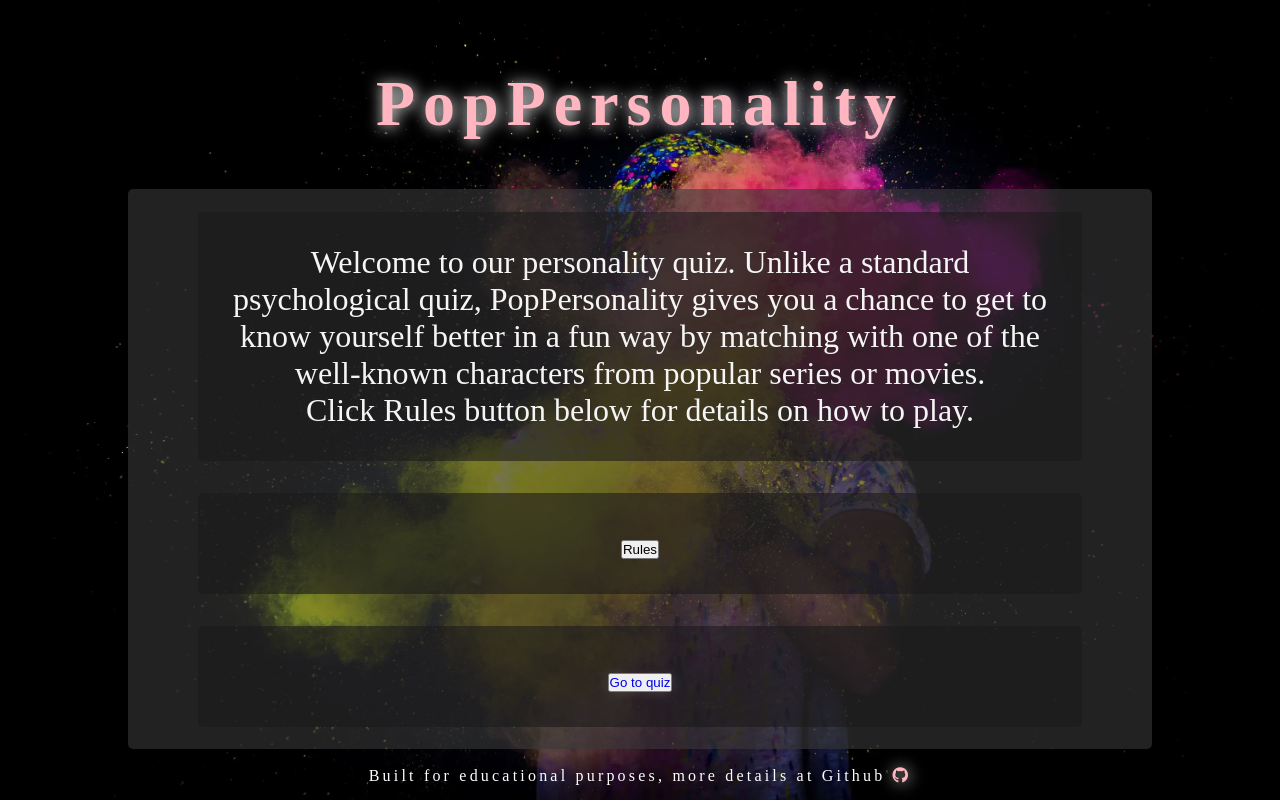
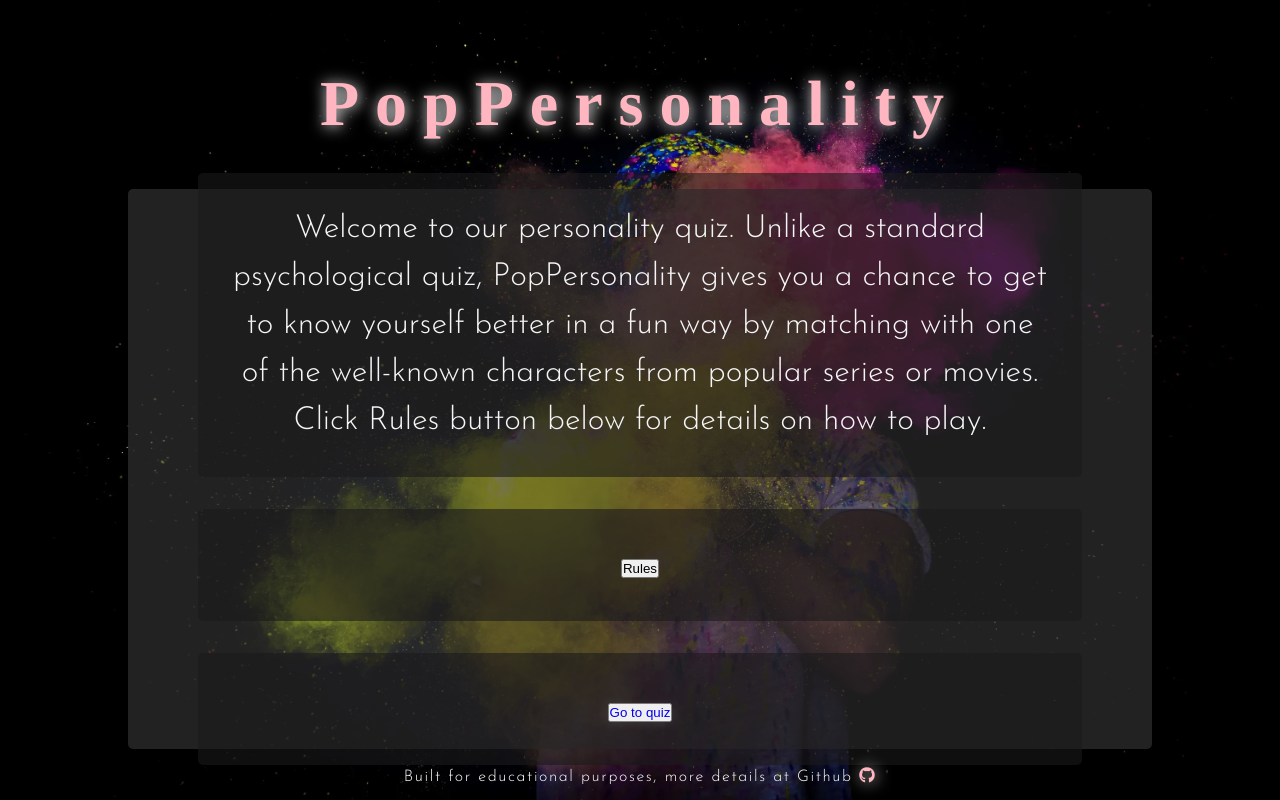
Before and after one commit to AgaToma/PopPersonality, a plain HTML site: page index.html in a window 1280 px wide. Drawn offline with Linux system fonts and the light colour scheme.

Commit message:
Add font family, line and letter spacing

```diff
--- a/assets/css/styles.css
+++ b/assets/css/styles.css
@@ -1,5 +1,5 @@
-@import url('https://fonts.googleapis.com/css2?family=Josefin+Sans:wght@300&family=Yeseva+One&display=swap');
 
+@import url('https://fonts.googleapis.com/css2?family=Josefin+Sans:wght@300;400&display=swap');
 * {
     margin:0;
     padding:0;
@@ -14,6 +14,8 @@ body {
     flex-direction: column;
     justify-content: center;
     align-items: center;
+    font-family: "Josefin Sans", sans-serif;
+    font-weight: 300;
 }
 
 main {
@@ -37,6 +39,15 @@ a {
     color:lightpink;
 }
 
+h1 {
+  font-weight: 400;
+  letter-spacing: 1rem;
+  font-family: Times;
+  font-weight: bold;
+}
+
+
+
 .container {
     width: 80%;
     text-align: center;
@@ -46,6 +57,7 @@ a {
     background-color: rgba(27, 25, 27, 0.6);
     font-size: 2rem;
     color:rgb(245, 245, 245);
+    line-height: 3rem;
 
 }
 
@@ -89,6 +101,6 @@ a {
     position:fixed;
     bottom: 15px;
     color: white;
-    letter-spacing: 0.2rem;
+    letter-spacing: 0.1rem;
 
   }
```
